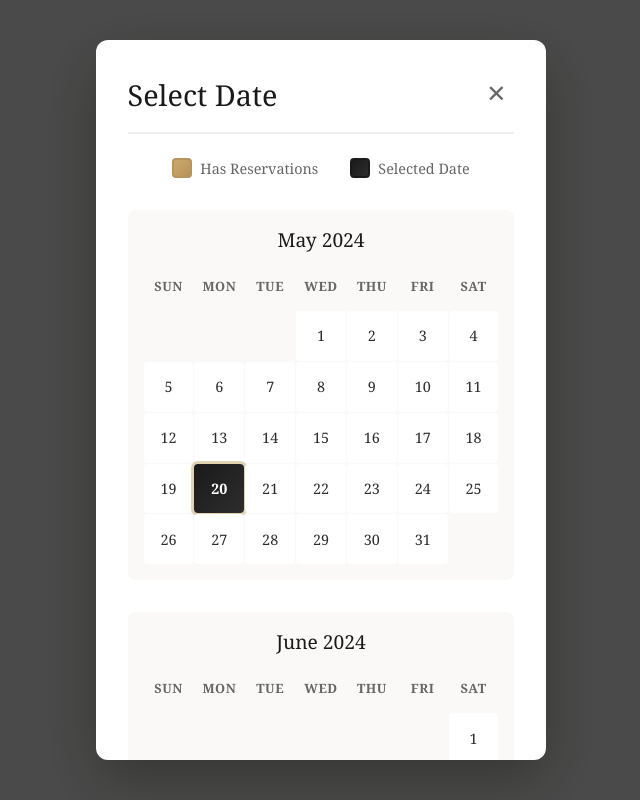
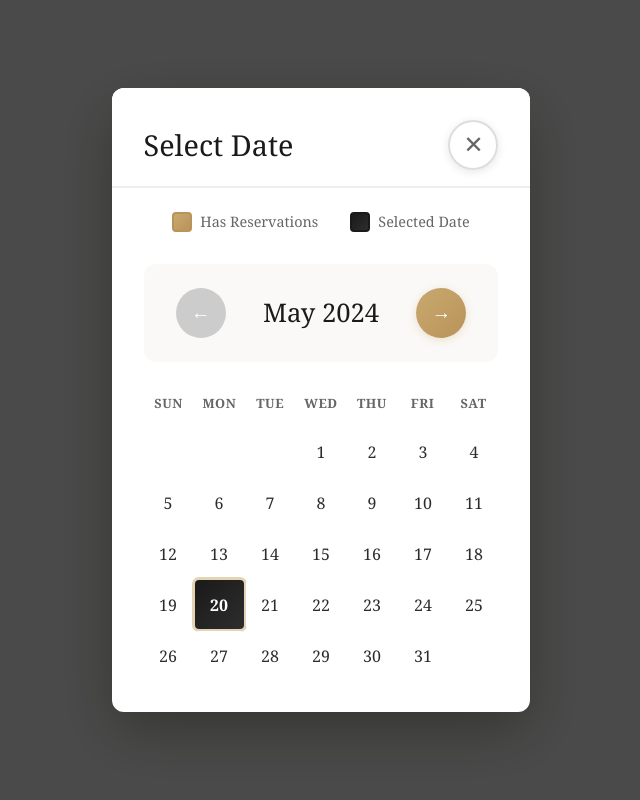
Before and after one commit to sagarvarma1/dining, a React (Create React App) app: page / in a window 1280 px wide. Both pictures are taken after a click on the button "See Calendar". Shown: the whole page, without its empty margins (319-959 px from the left). Built offline with nearby package versions, Linux system fonts and the light colour scheme.

Commit message:
added the calander and made some comprehensive ui changes. going to add llm support next

```diff
--- a/src/App.css
+++ b/src/App.css
@@ -97,15 +97,22 @@ body {
   max-height: 90vh;
   overflow-y: auto;
   box-shadow: 0 20px 60px rgba(0, 0, 0, 0.3);
+  position: relative;
 }
 
 .calendar-header {
   display: flex;
   justify-content: space-between;
   align-items: center;
-  margin-bottom: 1.5rem;
-  padding-bottom: 1rem;
+  margin: -2rem -2rem 1.5rem -2rem;
+  padding: 2rem 2rem 1rem 2rem;
   border-bottom: 2px solid #eee;
+  position: sticky;
+  top: -2rem;
+  background: white;
+  z-index: 10;
+  width: calc(100% + 4rem);
+  left: -2rem;
 }
 
 .calendar-header h2 {
@@ -115,19 +122,29 @@ body {
 }
 
 .close-calendar {
-  background: none;
-  border: none;
+  background: rgba(255, 255, 255, 0.95);
+  border: 2px solid #ddd;
   font-size: 1.5rem;
   cursor: pointer;
   color: #666;
-  padding: 0.5rem;
+  padding: 0.75rem;
   border-radius: 50%;
   transition: all 0.2s ease;
+  width: 50px;
+  height: 50px;
+  display: flex;
+  align-items: center;
+  justify-content: center;
+  box-shadow: 0 2px 10px rgba(0, 0, 0, 0.1);
+  backdrop-filter: blur(10px);
+  z-index: 20;
 }
 
 .close-calendar:hover {
-  background: #f5f5f5;
+  background: rgba(255, 255, 255, 1);
   color: #1a1a1a;
+  border-color: #c9a96e;
+  transform: scale(1.1);
 }
 
 .calendar-legend {
@@ -166,12 +183,21 @@ body {
   display: grid;
   grid-template-columns: repeat(auto-fit, minmax(280px, 1fr));
   gap: 2rem;
+  scroll-behavior: smooth;
 }
 
 .calendar-month {
   background: #faf9f7;
   border-radius: 8px;
   padding: 1rem;
+  transition: all 0.3s ease;
+}
+
+.calendar-month.current-month {
+  background: linear-gradient(135deg, #f5f3f0 0%, #e8e6e3 100%);
+  border: 2px solid #c9a96e;
+  box-shadow: 0 4px 20px rgba(201, 169, 110, 0.2);
+  transform: scale(1.02);
 }
 
 .month-header {
@@ -180,6 +206,13 @@ body {
   font-size: 1.2rem;
   color: #1a1a1a;
   font-weight: 500;
+}
+
+.current-indicator {
+  color: #c9a96e;
+  font-size: 0.9rem;
+  font-weight: 600;
+  font-style: italic;
 }
 
 .weekday-headers {
@@ -426,3 +459,92 @@ body {
     align-items: center;
   }
 }
+
+.calendar-modal.single-month {
+  background: white;
+  border-radius: 12px;
+  padding: 2rem;
+  max-width: 600px;
+  max-height: 700px;
+  overflow-y: auto;
+  box-shadow: 0 20px 60px rgba(0, 0, 0, 0.3);
+  position: relative;
+}
+
+.single-month-container {
+  display: flex;
+  justify-content: center;
+}
+
+.single-calendar-month {
+  width: 100%;
+  max-width: 500px;
+}
+
+.month-navigation {
+  display: flex;
+  justify-content: space-between;
+  align-items: center;
+  margin-bottom: 1.5rem;
+  padding: 1.5rem 2rem;
+  background: #faf9f7;
+  border-radius: 12px;
+}
+
+.month-nav-button {
+  background: linear-gradient(135deg, #c9a96e 0%, #b8935a 100%);
+  color: white;
+  border: none;
+  padding: 1rem;
+  border-radius: 50%;
+  font-size: 1.2rem;
+  font-weight: 600;
+  cursor: pointer;
+  transition: all 0.3s ease;
+  box-shadow: 0 2px 8px rgba(201, 169, 110, 0.3);
+  width: 50px;
+  height: 50px;
+  display: flex;
+  align-items: center;
+  justify-content: center;
+}
+
+.month-nav-button:hover:not(:disabled) {
+  transform: translateY(-2px) scale(1.05);
+  box-shadow: 0 4px 12px rgba(201, 169, 110, 0.4);
+}
+
+.month-nav-button:disabled {
+  background: #ccc;
+  cursor: not-allowed;
+  box-shadow: none;
+  transform: none;
+}
+
+.month-header {
+  text-align: center;
+  font-size: 1.6rem;
+  color: #1a1a1a;
+  font-weight: 500;
+  margin: 0;
+  flex: 1;
+}
+
+.calendar-grid {
+  display: grid;
+  grid-template-columns: repeat(7, 1fr);
+  gap: 2px;
+}
+
+.calendar-day {
+  aspect-ratio: 1;
+  display: flex;
+  align-items: center;
+  justify-content: center;
+  background: white;
+  border-radius: 4px;
+  font-size: 1rem;
+  transition: all 0.2s ease;
+  position: relative;
+  min-height: 45px;
+}
--- a/src/App.js
+++ b/src/App.js
@@ -66,15 +66,38 @@ function App() {
     const earliestDate = new Date(availableDates[0]);
     const latestDate = new Date(availableDates[availableDates.length - 1]);
 
-    // Create calendar months to display
-    const months = [];
+    // Create calendar months to display in chronological order
+    const allMonths = [];
     const current = new Date(earliestDate.getFullYear(), earliestDate.getMonth(), 1);
     const end = new Date(latestDate.getFullYear(), latestDate.getMonth() + 1, 0);
 
     while (current <= end) {
-      months.push(new Date(current));
+      allMonths.push(new Date(current));
       current.setMonth(current.getMonth() + 1);
     }
+
+    // Find the current date's month for initial display
+    const currentSelectedDate = new Date(currentDate);
+    const initialMonthIndex = allMonths.findIndex(month =>
+      month.getFullYear() === currentSelectedDate.getFullYear() &&
+      month.getMonth() === currentSelectedDate.getMonth()
+    );
+
+    const [currentMonthIndex, setCurrentMonthIndex] = useState(
+      initialMonthIndex >= 0 ? initialMonthIndex : 0
+    );
+
+    const goToPreviousMonth = () => {
+      if (currentMonthIndex > 0) {
+        setCurrentMonthIndex(currentMonthIndex - 1);
+      }
+    };
+
+    const goToNextMonth = () => {
+      if (currentMonthIndex < allMonths.length - 1) {
+        setCurrentMonthIndex(currentMonthIndex + 1);
+      }
+    };
 
     const renderMonth = (monthDate) => {
       const year = monthDate.getFullYear();
@@ -109,10 +132,29 @@ function App() {
       }
 
       return (
-        <div key={`${year}-${month}`} className="calendar-month">
-          <h3 className="month-header">
-            {monthDate.toLocaleDateString('en-US', { month: 'long', year: 'numeric' })}
-          </h3>
+        <div className="single-calendar-month">
+          <div className="month-navigation">
+            <button
+              onClick={goToPreviousMonth}
+              disabled={currentMonthIndex === 0}
+              className="month-nav-button"
+            >
+              ←
+            </button>
+
+            <h3 className="month-header">
+              {monthDate.toLocaleDateString('en-US', { month: 'long', year: 'numeric' })}
+            </h3>
+
+            <button
+              onClick={goToNextMonth}
+              disabled={currentMonthIndex === allMonths.length - 1}
+              className="month-nav-button"
+            >
+              →
+            </button>
+          </div>
+
           <div className="weekday-headers">
             {['Sun', 'Mon', 'Tue', 'Wed', 'Thu', 'Fri', 'Sat'].map(day => (
               <div key={day} className="weekday-header">{day}</div>
@@ -127,7 +169,7 @@ function App() {
 
     return (
       <div className="calendar-overlay">
-        <div className="calendar-modal">
+        <div className="calendar-modal single-month">
           <div className="calendar-header">
             <h2>Select Date</h2>
             <button
@@ -147,8 +189,8 @@ function App() {
               <span>Selected Date</span>
             </div>
           </div>
-          <div className="calendar-months">
-            {months.map(renderMonth)}
+          <div className="single-month-container">
+            {renderMonth(allMonths[currentMonthIndex])}
           </div>
         </div>
       </div>
```
